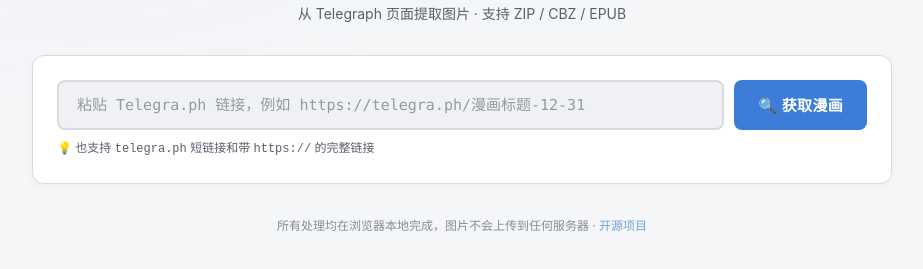
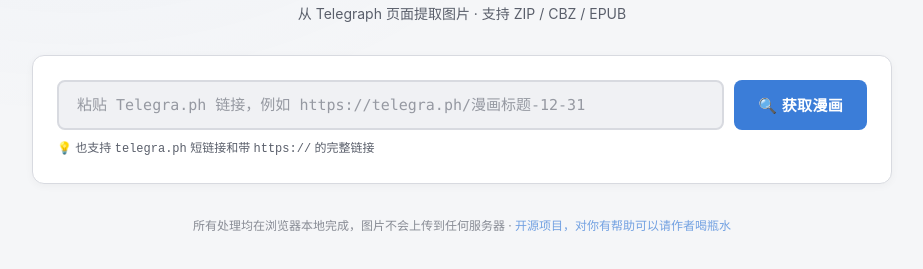
Before and after one commit to loongkc/TphDL, a plain HTML site: page index.html in a window 1280 px wide. Shown: the part 193-462 px from the top of the page, without its empty margins (178-1101 px from the left). Drawn offline with nearby package versions, Linux system fonts and the light colour scheme.

Commit message:
Update footer note with new GitHub link text

```diff
--- a/index.html
+++ b/index.html
@@ -607,7 +607,7 @@
 
         <p class="footer-note">
             所有处理均在浏览器本地完成，图片不会上传到任何服务器 ·
-            <a href="https://github.com/loongkc/TphDL" target="_blank" rel="noopener">开源项目</a>
+            <a href="https://github.com/loongkc/TphDL" target="_blank" rel="noopener">开源项目，对你有帮助可以请作者喝瓶水</a>
         </p>
     </div>
 
```
